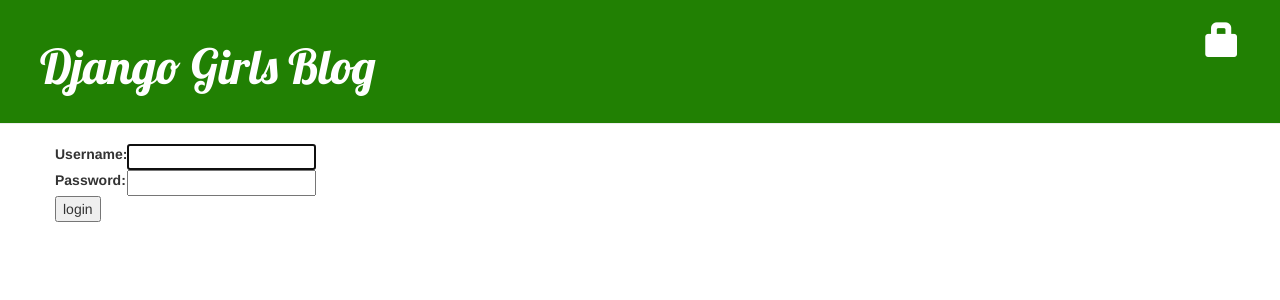
After one commit to debasishbai/django_blog, a Django app: page /accounts/login/ in a window 1280 px wide. The commit adds this page. Shown: the top 300 px of the page. Run offline with Django 3.2, Linux system fonts and the light colour scheme; some libraries are stand-ins or nearby versions.

Commit message:
added login/logout option

```diff
--- a/blog/templates/blog/base.html
+++ b/blog/templates/blog/base.html
@@ -21,6 +21,9 @@
             {% if user.is_authenticated %}
                 <a href="{% url 'post_new' %}" class="top-menu"><span class="glyphicon glyphicon-plus"></span></a>
                 <a href="{% url 'post_draft_list' %}" class="top-menu"><span class="glyphicon glyphicon-edit"></span></a>
+                <p class="top-menu">Hello {{ user.username }} <small>(<a href="{% url 'logout' %}">Logout</a>)</small></p>
+            {% else %}
+                <a href="{% url 'login' %}" class="top-menu"><span class="glyphicon glyphicon-lock"></span></a>
             {% endif %}
             <h1><a href="/">Django Girls Blog</a></h1>
         </div>
--- a/blog/templates/blog/post_detail.html
+++ b/blog/templates/blog/post_detail.html
@@ -12,6 +12,8 @@
         {% if user.is_authenticated %}
             <a class="btn btn-default" href="{% url 'post_edit' pk=post.pk %}"><span class="glyphicon glyphicon-pencil"></span></a>
             <a class="btn btn-default" href="{% url 'post_remove' pk=post.pk %}"><span class="glyphicon glyphicon-remove"></span></a>
+        {% else %}
+            <a href="{% url 'login' %}" class="top-menu"><span class="glyphicon glyphicon-lock"></span></a>
         {% endif %}
         <h1>{{ post.title }}</h1>
         <p>{{ post.text | linebreaksbr }}</p>
--- /dev/null
+++ b/blog/templates/registration/login.html
@@ -0,0 +1,24 @@
+{% extends "blog/base.html" %}
+
+{% block content %}
+    {% if form.errors %}
+        <p>Your username and/or password didn't match. Please try again.</p>
+    {% endif %}
+
+    <form method="POST" action="{% url 'login' %}">
+        {% csrf_token %}
+        <table>
+            <tr>
+                <td>{{ form.username.label_tag }}</td>
+                <td>{{ form.username }}</td>
+            </tr>
+            <tr>
+                <td>{{ form.password.label_tag }}</td>
+                <td>{{ form.password }}</td>
+            </tr>
+        </table>
+
+        <input type="submit" value="login"/>
+        <input type="hidden" name="next" value="{{ next }}"/>
+    </form>
+{% endblock %}
--- a/mysite/settings.py
+++ b/mysite/settings.py
@@ -87,6 +87,7 @@ TEMPLATES = [
 
 WSGI_APPLICATION = 'mysite.wsgi.application'
 
+LOGIN_REDIRECT_URL = '/'
 
 # Database
 # https://docs.djangoproject.com/en/1.10/ref/settings/#databases
--- a/mysite/urls.py
+++ b/mysite/urls.py
@@ -13,10 +13,15 @@ Including another URLconf
     1. Import the include() function: from django.conf.urls import url, include
     2. Add a URL to urlpatterns:  url(r'^blog/', include('blog.urls'))
 """
+
 from django.conf.urls import url, include
 from django.contrib import admin
+from django.contrib.auth import views
+
 
 urlpatterns = [
     url(r'^admin/', admin.site.urls),
     url(r"", include("blog.urls")),
+    url(r"^accounts/login/$", views.login, name="login"),
+    url(r"^accounts/logout/$", views.logout, name="logout", kwargs={"next_page": "/"})
 ]
```
Also changed, not shown: blog/views.py (+7 -1 lines).
